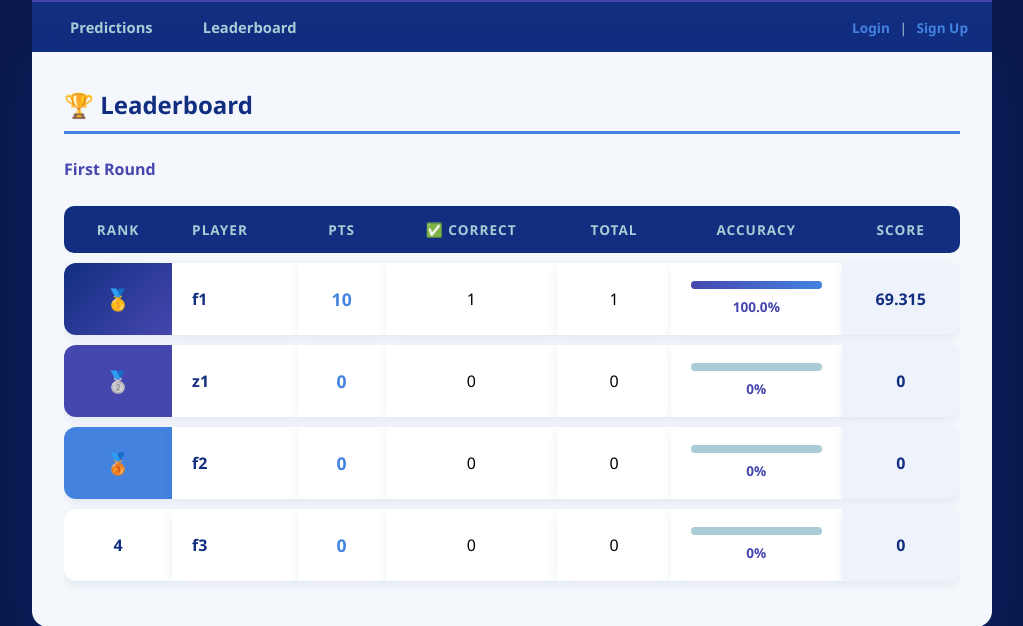
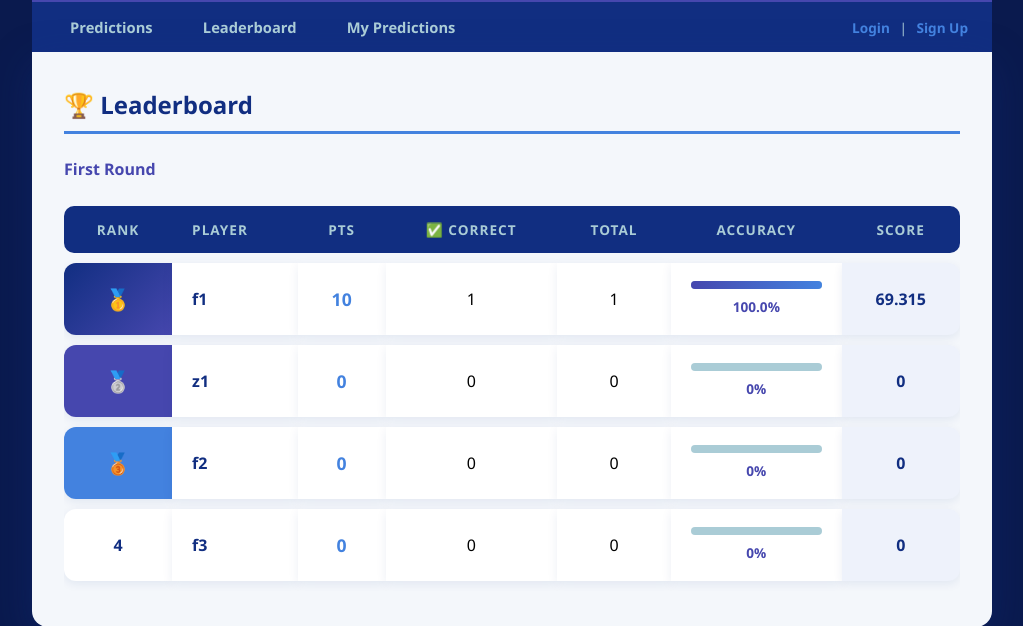
Before and after one commit to ZamanS94/quizAppwithDjango, a Django app: page / in a window 1280 px wide. Shown: the part 224-850 px from the top of the page, without its empty margins (128-1151 px from the left). Run offline with Django 5.2, Linux system fonts and the light colour scheme; data comes from the database, SQL or seed files in the repository.

Commit message:
Update base.html

```diff
--- a/quiz/templates/quiz/base.html
+++ b/quiz/templates/quiz/base.html
@@ -229,6 +229,7 @@
         <div class="nav-links">
             <a href="/questions/">Predictions</a>
             <a href="/leaderboard/">Leaderboard</a>
+            <a href="{% url 'my_predictions' %}">My Predictions</a>
         </div>
         <div class="nav-user">
             {% if user.is_authenticated %}
```
